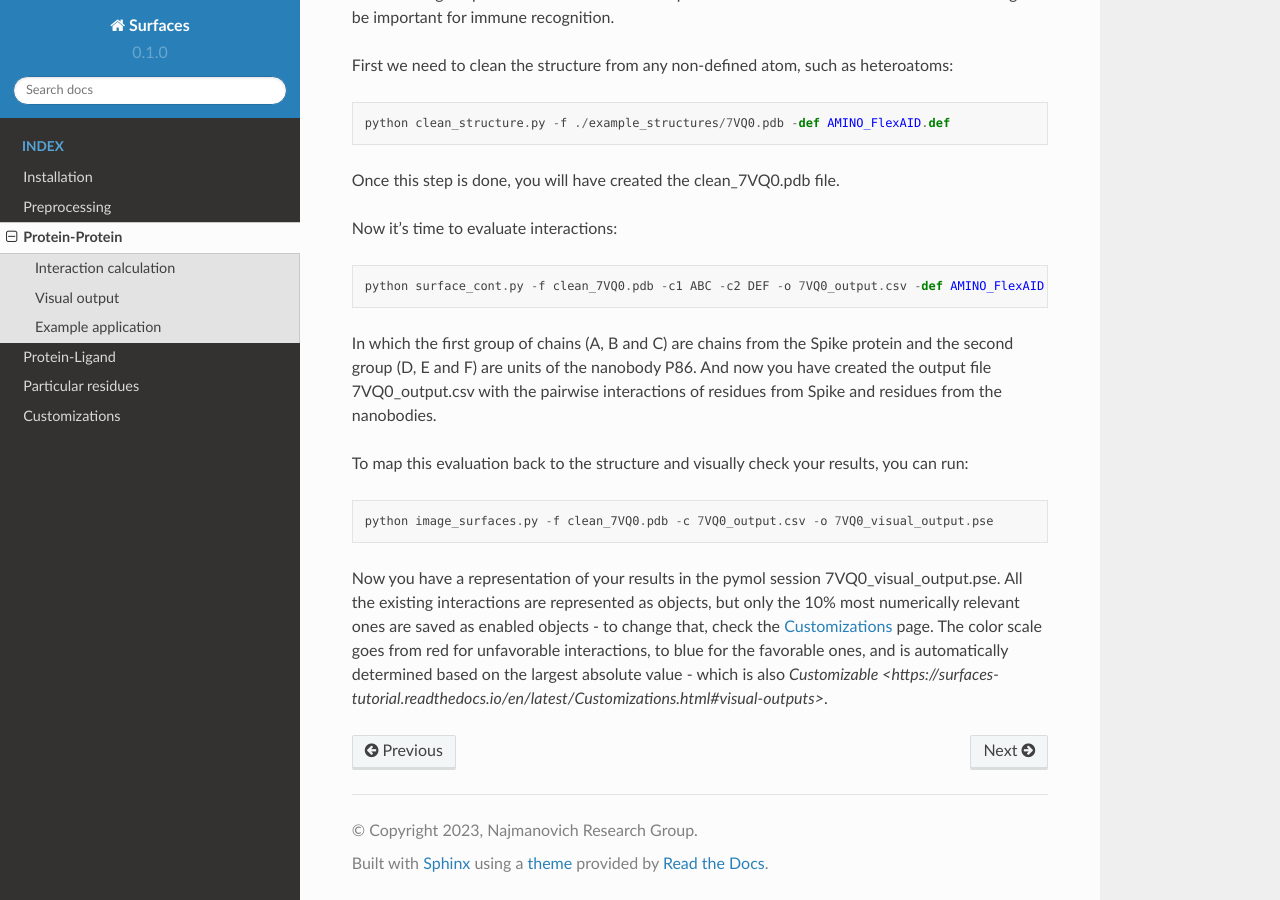
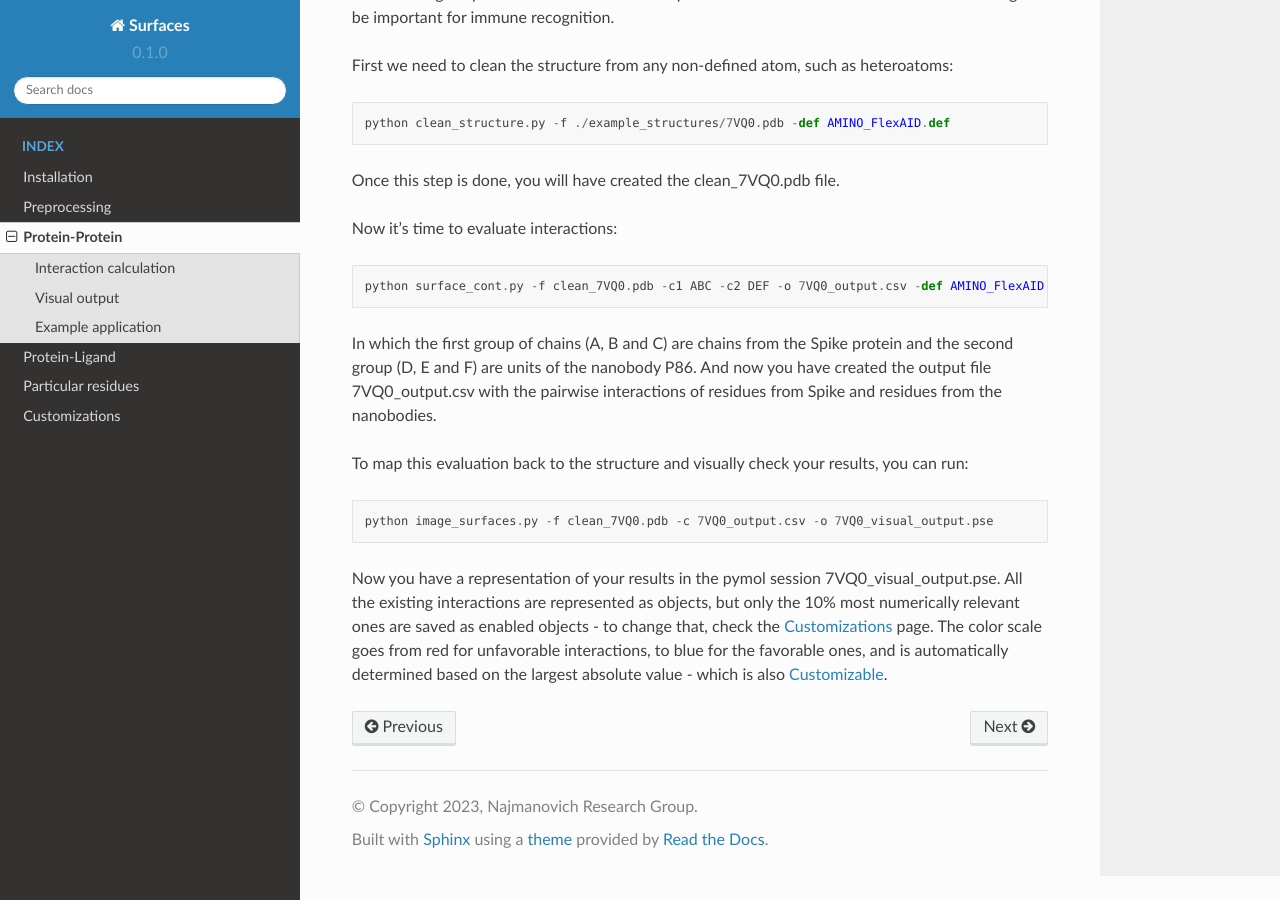
Before and after one commit to nataliateruel/Surfaces_tutorial, a Sphinx documentation site: the page built from docs/source/Protein-protein.rst, in a window 1280 px wide and 900 px high, scrolled down 743 px. Built offline with Sphinx 7.4.7 and the Read the Docs theme 2.0.0, drawn with Linux system fonts in a browser that asks for light colours.

Commit message:
Update Protein-protein.rst

```diff
--- a/docs/source/Protein-protein.rst
+++ b/docs/source/Protein-protein.rst
@@ -40,4 +40,4 @@ To map this evaluation back to the structure and visually check your results, yo
 
       python image_surfaces.py -f clean_7VQ0.pdb -c 7VQ0_output.csv -o 7VQ0_visual_output.pse
 
-Now you have a representation of your results in the pymol session 7VQ0_visual_output.pse. All the existing interactions are represented as objects, but only the 10% most numerically relevant ones are saved as enabled objects - to change that, check the `Customizations <https://surfaces-tutorial.readthedocs.io/en/latest/Customizations.html#visual-outputs>`_ page. The color scale goes from red for unfavorable interactions, to blue for the favorable ones, and is automatically determined based on the largest absolute value - which is also `Customizable <https://surfaces-tutorial.readthedocs.io/en/latest/Customizations.html#visual-outputs>`.
+Now you have a representation of your results in the pymol session 7VQ0_visual_output.pse. All the existing interactions are represented as objects, but only the 10% most numerically relevant ones are saved as enabled objects - to change that, check the `Customizations <https://surfaces-tutorial.readthedocs.io/en/latest/Customizations.html#visual-outputs>`_ page. The color scale goes from red for unfavorable interactions, to blue for the favorable ones, and is automatically determined based on the largest absolute value - which is also `Customizable <https://surfaces-tutorial.readthedocs.io/en/latest/Customizations.html#visual-outputs>`_.
```
